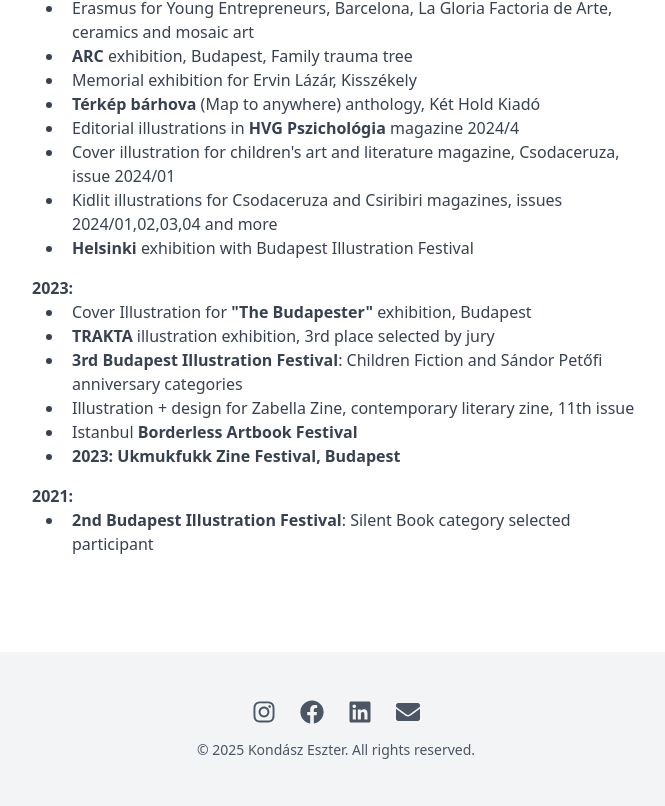
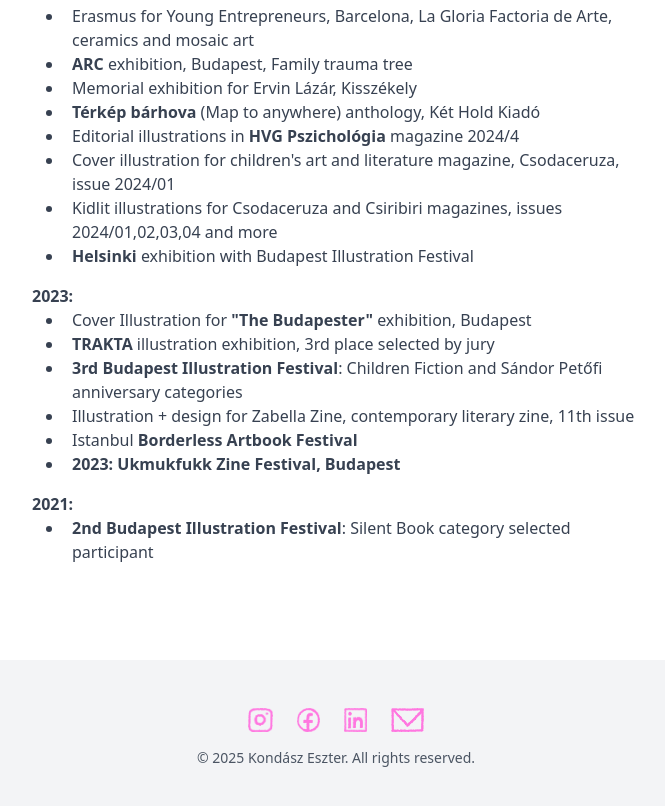
Before and after one commit to komiklos/eszti-react, a React (Create React App) app: page /about in a window 1280 px wide. Shown: the part 1269-2075 px from the top of the page, without its empty margins (304-969 px from the left). Built offline with nearby package versions, Linux system fonts and the light colour scheme; no server answers.

Commit message:
Change footer icons

```diff
--- a/src/components/About.js
+++ b/src/components/About.js
@@ -17,7 +17,7 @@
             <
                 div className="whitespace-pre-line text-gray-700">
                 {`
-She has extensive experience as an illustrator for children’s magazines, along with a growing portfolio in editorial illustration across both print and digital media.
+                She has extensive experience as an illustrator for children’s magazines, along with a growing portfolio in editorial illustration across both print and digital media.
 Her work has appeared in women’s magazines and psychology publications, and she has contributed to various feminist editorial projects.
 
 Clients include: Glamour magazine, HVG Psychology magazine, Lazy Women, … While she continues to enjoy children’s publishing, her current focus is on a broader range of editorial work.
@@ -28,11 +28,10 @@
 
 `}
             </div>
+            <h3>𝓐𝓹𝓹𝓮𝓪𝓻𝓪𝓷𝓬𝓮𝓼, 𝓪𝓬𝓱𝓲𝓮𝓿𝓮𝓶𝓮𝓷𝓽𝓼 𝓪𝓷𝓭 𝓹𝓾𝓫𝓵𝓲𝓬𝓪𝓽𝓲𝓸𝓷𝓼</h3>
 
             <div className="text-gray-700">
-                <h3>𝓐𝓹𝓹𝓮𝓪𝓻𝓪𝓷𝓬𝓮𝓼, 𝓪𝓬𝓱𝓲𝓮𝓿𝓮𝓶𝓮𝓷𝓽𝓼 𝓪𝓷𝓭 𝓹𝓾𝓫𝓵𝓲𝓬𝓪𝓽𝓲𝓸𝓷𝓼</h3>
-
-                <p className="font-semibold mt-4">2025:</p>
+                <p className="font-semibold mt-6">2025:</p>
                 <ul className="list-disc pl-8 ">
                     <li className="pl-2">'Woman to Woman' self initiated collaborative zine with 8 female creators for
                         International Women's Day
--- a/src/components/Footer.js
+++ b/src/components/Footer.js
@@ -1,7 +1,10 @@
 // components/Footer.js
 import React from 'react';
-import { FaInstagram, FaFacebook, FaLinkedin, FaEnvelope } from 'react-icons/fa';
 import { toast } from 'react-toastify';
+import facebook from "../assets/icons/facebook.png";
+import instagram from "../assets/icons/insta.png";
+import linkedin from "../assets/icons/linkedin.png";
+import mail from "../assets/icons/mail.png";
 
 export default function Footer() {
     const copyEmail = () => {
@@ -14,7 +17,7 @@
     };
 
     return (
-        <footer className="bg-gray-100 pt-12 pb-24 mt-auto w-full"> {/* Changed mt-12 to mt-auto */}
+        <footer className="bg-gray-100 pt-12 pb-24 mt-auto w-full">
             <div className="container mx-auto px-8 flex flex-col items-center gap-4">
                 {/* Social Media Icons */}
                 <div className="flex gap-6">
@@ -22,32 +25,32 @@
                         href="https://www.instagram.com/kondaszeszti/"
                         target="_blank"
                         rel="noopener noreferrer"
-                        className="text-gray-600 hover:text-blue-500 transition-colors"
+                        className="hover:opacity-80 transition-opacity"
                     >
-                        <FaInstagram size={24} />
+                        <img src={instagram} alt="Instagram" className="h-6 w-auto" />
                     </a>
                     <a
                         href="https://www.facebook.com/kondaase"
                         target="_blank"
                         rel="noopener noreferrer"
-                        className="text-gray-600 hover:text-blue-500 transition-colors"
+                        className="hover:opacity-80 transition-opacity"
                     >
-                        <FaFacebook size={24} />
+                        <img src={facebook} alt="Facebook" className="h-6 w-auto" />
                     </a>
                     <a
                         href="https://www.linkedin.com/in/kondaszeszti/"
                         target="_blank"
                         rel="noopener noreferrer"
-                        className="text-gray-600 hover:text-blue-500 transition-colors"
+                        className="hover:opacity-80 transition-opacity"
                     >
-                        <FaLinkedin size={24} />
+                        <img src={linkedin} alt="LinkedIn" className="h-6 w-auto" />
                     </a>
                     <button
                         onClick={copyEmail}
-                        className="text-gray-600 hover:text-blue-500 transition-colors"
+                        className="hover:opacity-80 transition-opacity"
                         aria-label="Copy email"
                     >
-                        <FaEnvelope size={24} />
+                        <img src={mail} alt="Email" className="h-6 w-auto" />
                     </button>
                 </div>
 
```
